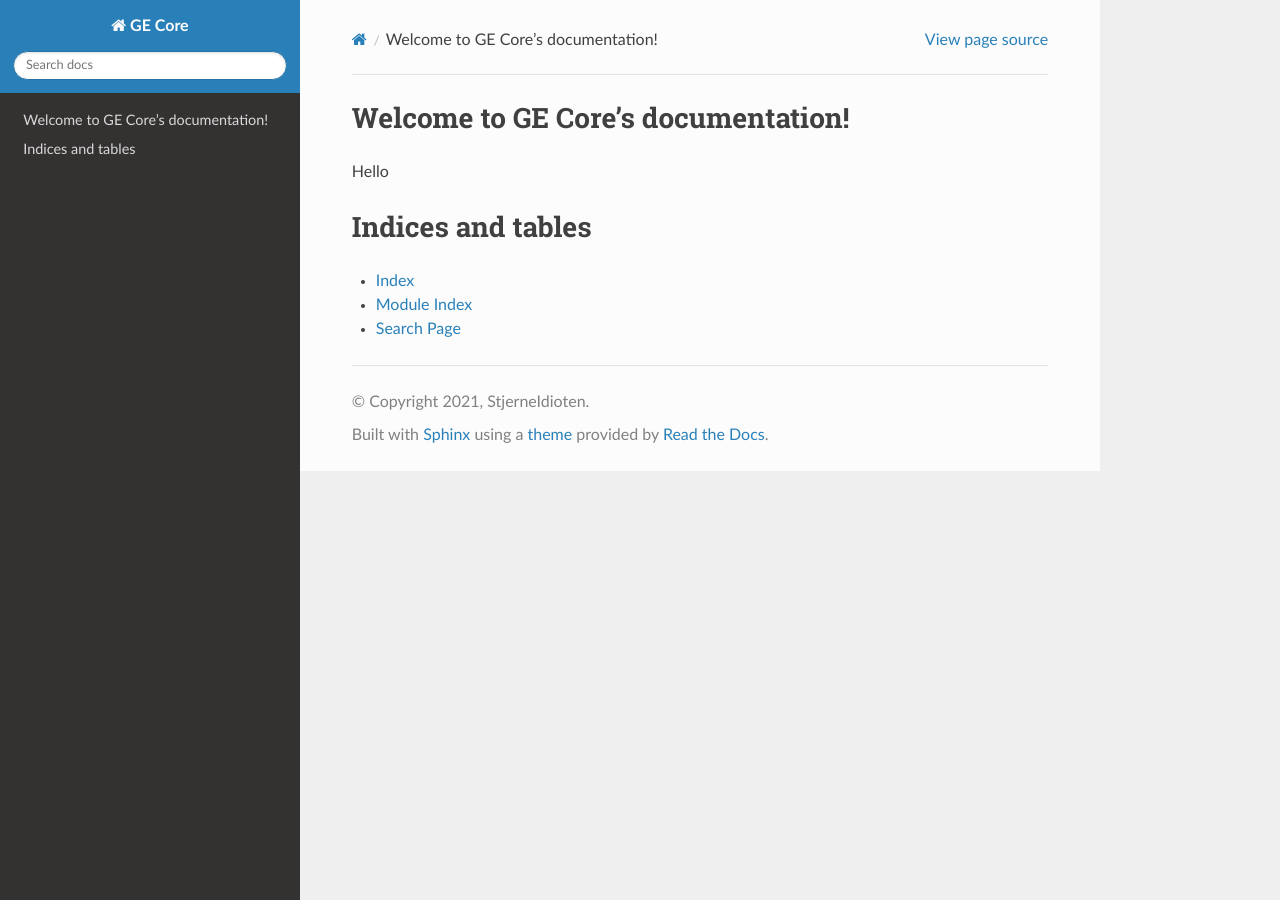
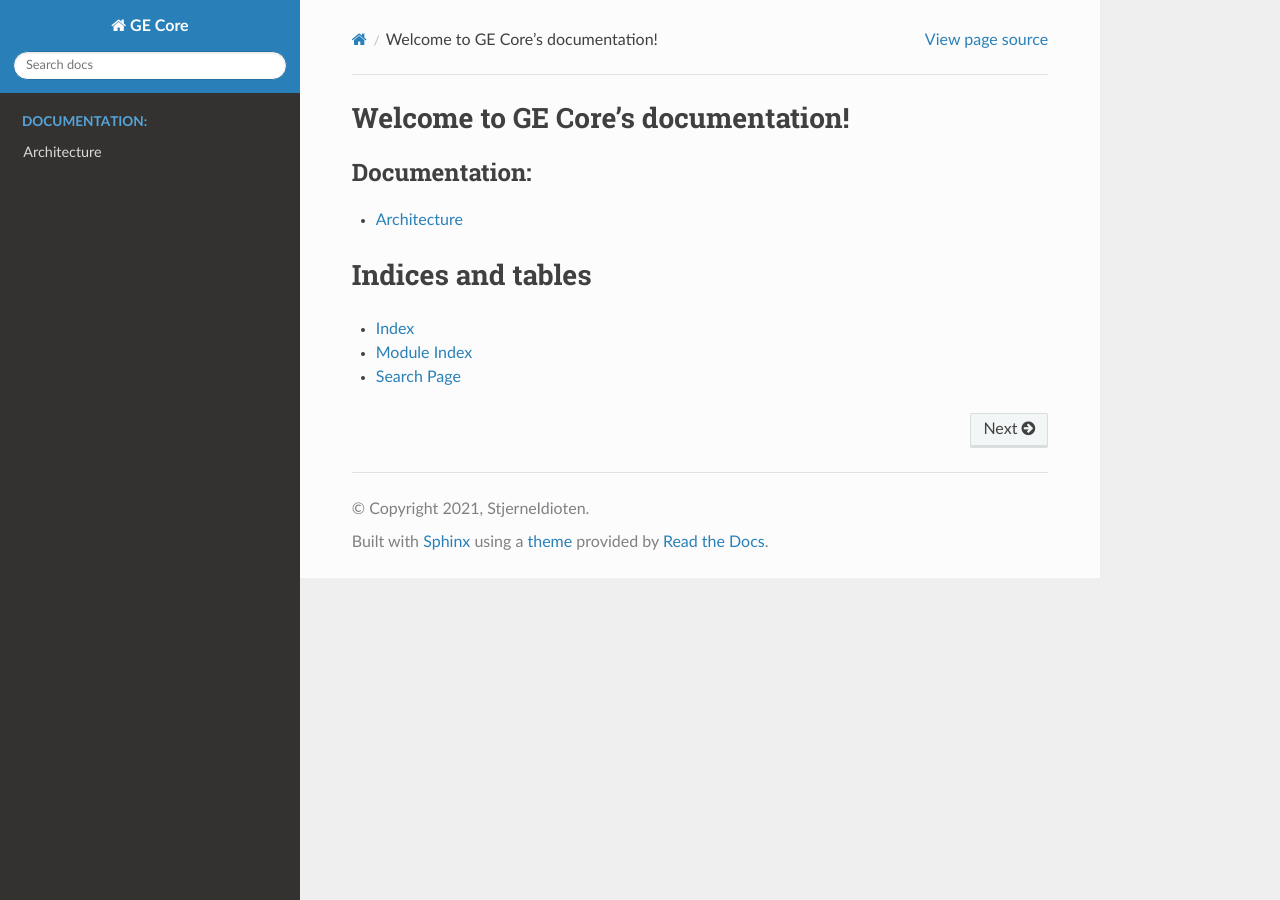
Before and after one commit to StjerneIdioten/GE-Core, a Sphinx documentation site: the page built from docs/index.rst, in a window 1280 px wide. Built offline with Sphinx 7.4.7 and the Read the Docs theme 2.0.0, drawn with Linux system fonts in a browser that asks for light colours.

Commit message:
Add a new architecture discription section

```diff
--- a/docs/index.rst
+++ b/docs/index.rst
@@ -1,7 +1,11 @@
 Welcome to GE Core's documentation!
 =================================================
 
-Hello
+.. toctree::
+    :maxdepth: -1
+    :caption: Documentation:
+
+    architecture
 
 Indices and tables
 ==================
```
Also changed, not shown: docs/architecture.rst (added, +8 -0 lines).
